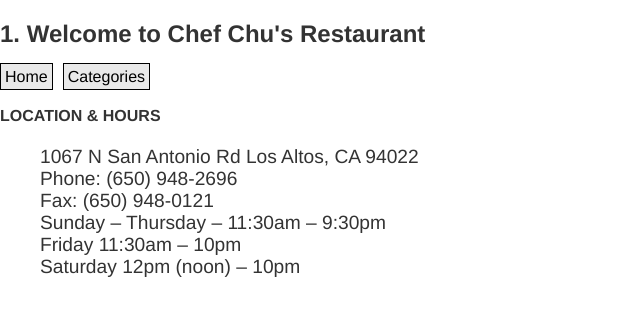
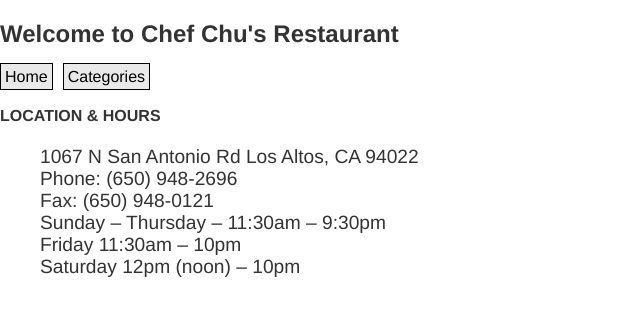
Before and after one commit to deepaugile/restaurant, a React (Create React App) app: page / in a window 1280 px wide. Shown: the top 316 px of the page, without its empty margins (0-640 px from the left). Built offline with nearby package versions, Linux system fonts and the light colour scheme.

Commit message:
restaurant app by deepali

```diff
--- a/src/App.css
+++ b/src/App.css
@@ -44,6 +44,11 @@
 
 .catList h4{
   margin-bottom: 10px;
+}
+
+.list-style{
+  list-style: none;
+  line-height: 30px;
 }
 
 .catList a{
--- a/src/App.js
+++ b/src/App.js
@@ -8,7 +8,7 @@
   return (
     <div className="menuApp">
       <BrowserRouter>
-        <h2>1. Welcome to Chef Chu's Restaurant</h2>
+        <h2>Welcome to Chef Chu's Restaurant</h2>
 
         <Link to="/" className="navBtn">Home</Link>
         <Link to="/categories" className="navBtn">Categories</Link>
--- a/src/components/categories.js
+++ b/src/components/categories.js
@@ -2,6 +2,7 @@
 import axios from 'axios';
 import { Link } from 'react-router-dom';
 import CategoryItems from './categoryItems.js';
+import '../App.css';
 
 class Categories extends Component {
 	constructor(props) {
@@ -43,7 +44,7 @@
 					<h4>Menu Categories</h4>
 
 					{this.state.categories.map((category) => (
-						<li key={category.id}>
+						<li className="list-style" key={category.id}>
 							<Link to={`#/items/${category.short_name}`} onClick={() => this.getCatItems(category)}>
 								{category.name} - ({category.short_name})
 							</Link>
```
Also changed, not shown: 1 other file (tests, documents, lock files or other folders).
